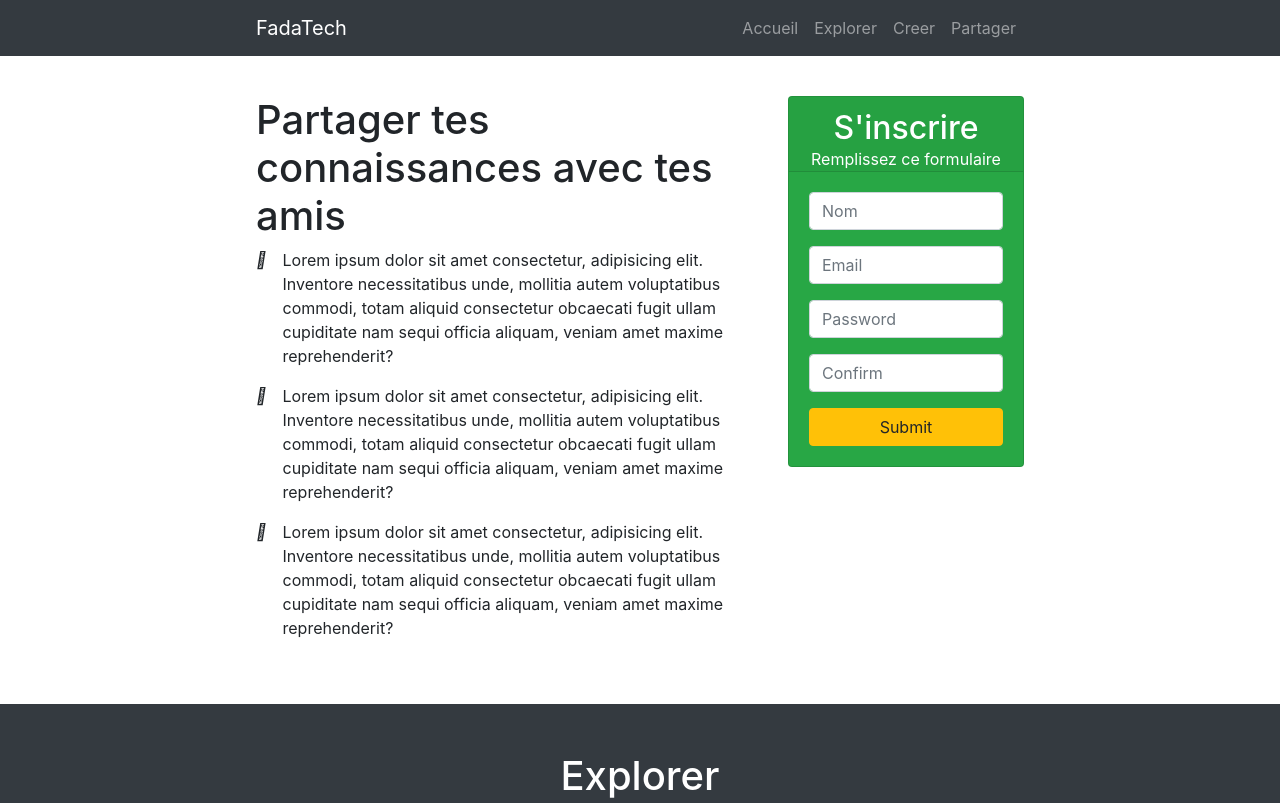
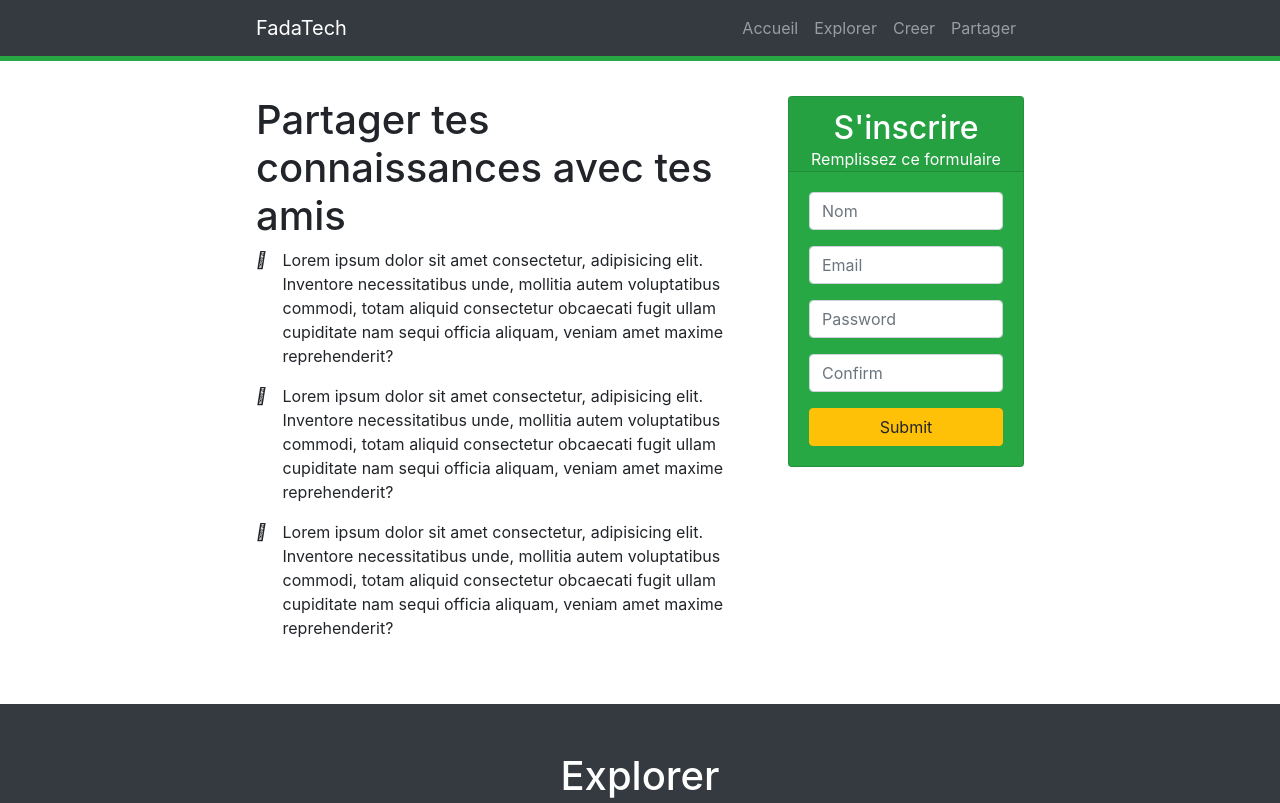
Before and after one commit to Aztaro97/FadaTech, a plain HTML site: page index.html in a window 1280 px wide. Shown: the top 803 px of the page. Drawn offline with Linux system fonts and the light colour scheme.

Commit message:
add border button on navbartop

```diff
--- a/css/style.css
+++ b/css/style.css
@@ -1,7 +1,9 @@
 .X_padding{
     padding: 0 20%;
 }
-
+nav {
+    border-bottom: 5px solid #28A745;
+}
 @media only screen and (max-width:990px) {
     .X_padding {
         padding: 0 5%;
```
